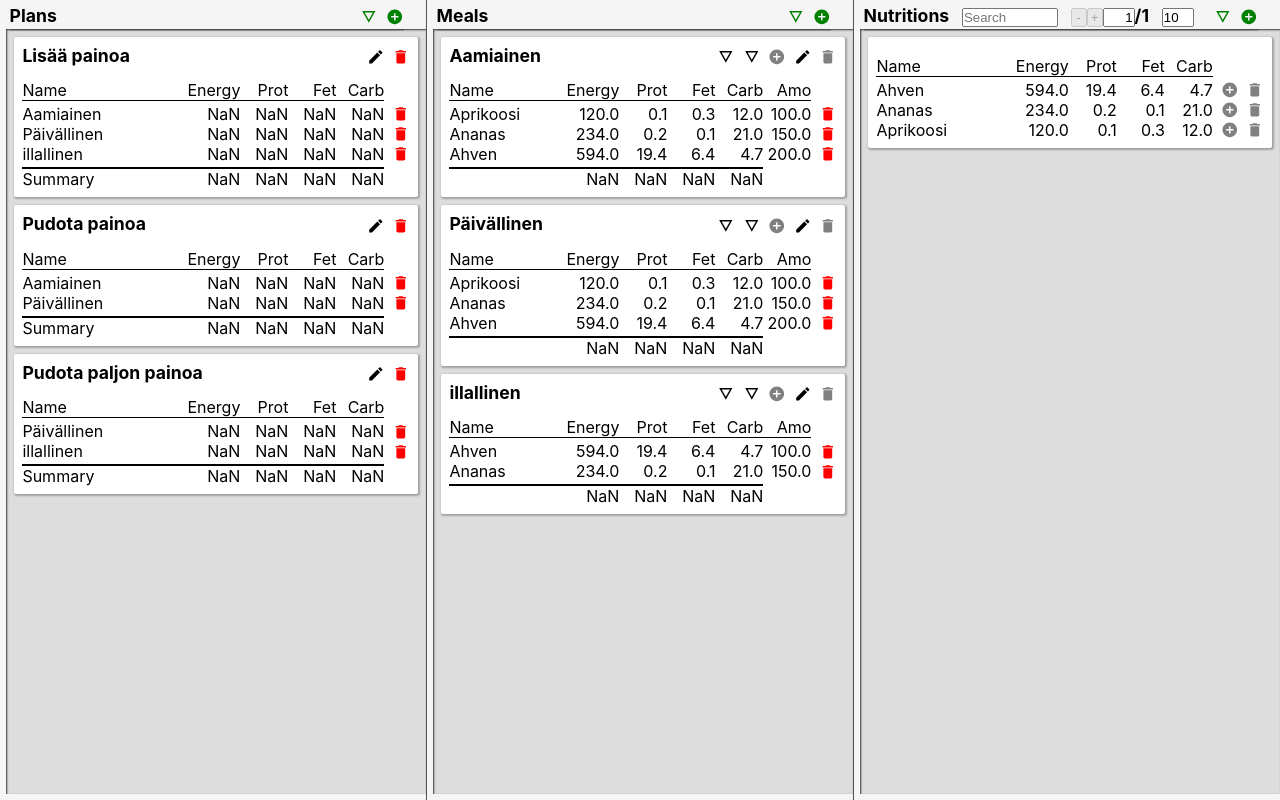
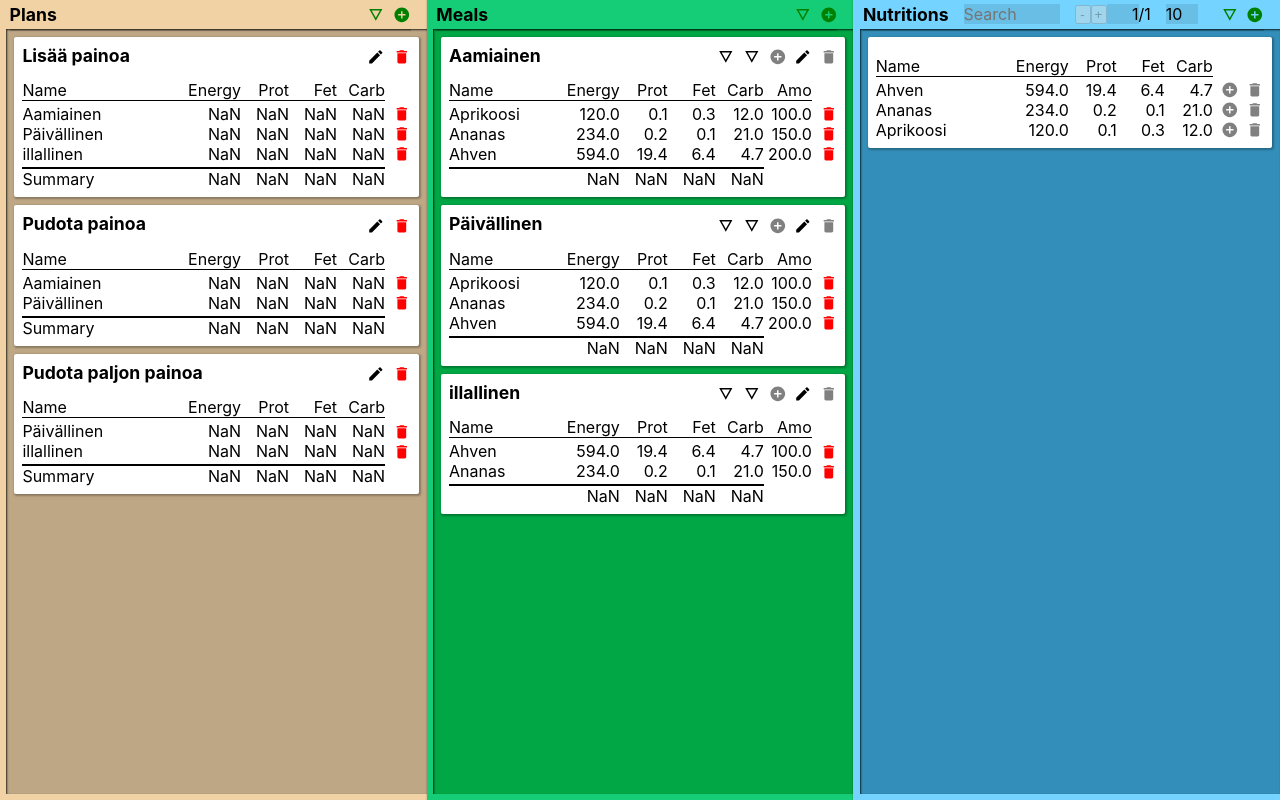
Before and after one commit to mtleinon/nutrition, a React (Create React App) app: page / in a window 1280 px wide. Built offline with nearby package versions, Linux system fonts and the light colour scheme.

Commit message:
Restyled nutrition list header.

```diff
--- a/src/App.css
+++ b/src/App.css
@@ -7,10 +7,11 @@ body, html {
   padding: 0;
 }
 
+
 /* Mobile layout by default. Only one column. */
 .container {
   display: grid;
-  grid-gap: 1px;
+  /* grid-gap: 1px; */
   grid-template-columns: 1fr;
   grid-template-rows: auto auto auto;
   height: 100vh;
@@ -28,6 +29,7 @@ body, html {
   overflow-y: hidden ;
   overflow-x: hidden ;
 }
+
 
 @media only screen and (min-width: 800px) {
   .container {
@@ -68,13 +70,45 @@ body, html {
   position: relative;
   z-index: 10;
   display: flex;
+  font-size: 1rem;
+  font-weight: normal;
+  align-items: center;
+  justify-content: space-between;
+  height: 1.8rem;
+  margin: 0rem 1rem 0rem .6rem;
+
+  box-shadow: 0px 2px 0px 0px rgba(0,0,0,.2);
+}
+.listTitle {
   font-size: 1.1rem;
   font-weight: bold;
-  align-content: center;
-  justify-content: space-between;
-  height: 1.5rem;
-  margin: .3rem 1.4rem 0rem .6rem;
-  box-shadow: 0px 2px 0px 0px rgba(0,0,0,.2);
+}
+.listTitleRow input {
+  font-family: inherit;
+  font-size: inherit;
+  padding: 0;
+  background-color: rgba(1,1,1,.1);
+  border: none;
+}
+.pageSelection {
+  display: inline-flex;
+  align-items: center;
+  font-size: inherit;
+}
+.pageButtons {
+  display: inline-flex;
+  align-items: center;
+}
+.pageNumber {
+  display: inline-flex;
+  align-items: center;
+}
+.pageSize {
+  display: inline-flex;
+  align-items: center;
+}
+.searchInput {
+  align-self: center;
 }
 
 ul {
@@ -157,8 +191,64 @@ ul {
   margin-top: .2rem;
 }
 
-.pageButtons {
-  display: inline-flex;
-  align-items: center;
+.mealListColor {
+  background-color: rgb(21, 204, 119);
+}
+.mealListContainerColor {
+  background-color: rgb(0,167,68);
 
+  /* Scroll bar styling for FireFox */
+  scrollbar-color:  rgba(0,0,0,.5) rgba(21, 204, 119, 0.85);;
+  scrollbar-width: thin;
 }
+
+.nutritionListColor {
+  background-color: rgb(117, 211, 255);
+}
+.nutritionListContainerColor {
+  background-color: rgb(51, 143, 185);
+  /* Scroll bar styling for FireFox */
+  scrollbar-color:  rgba(0,0,0,.5) rgba(117, 211, 255, 0.85);;
+  scrollbar-width: thin;
+}
+.planListColor {
+  background-color: #F1D2A4;
+}
+.planListContainerColor {
+  background-color: rgba(241, 210, 164, 0.795);
+  background-color: rgb(190, 167, 132);
+
+  /* Scroll bar styling for FireFox */
+  scrollbar-color:  rgba(0,0,0,.5) rgba(241, 210, 164, 0.85);;
+  scrollbar-width: thin;
+}
+
+/* Scroll bar styling for Chrome */
+/* width */
+::-webkit-scrollbar {
+  width: 8px;
+}
+/* Track */
+.planListContainerColor::-webkit-scrollbar-track {
+  background-color: rgba(241, 210, 164, 0.85);
+}
+.mealListContainerColor::-webkit-scrollbar-track {
+  background-color: rgba(21, 204, 119, 0.85);
+}
+.nutritionListContainerColor::-webkit-scrollbar-track {
+  background-color: rgba(117, 211, 255, 0.85);
+}
+/* Handle */
+::-webkit-scrollbar-thumb {
+  background: rgba(0,0,0,.5);
+}
+/* Handle on hover */
+::-webkit-scrollbar-thumb:hover {
+  background: rgba(0,0,0,1);
+}
+
+/* Scroll bar styling for Firefox */
+.scroller {
+  scrollbar-color: rebeccapurple green;
+  scrollbar-width: thin;
+}
--- a/src/MealsList.js
+++ b/src/MealsList.js
@@ -8,6 +8,7 @@ import { MdAddCircle } from 'react-icons/md';
 import { MdDetails } from 'react-icons/md';
 import { ShowContext } from './context/show.context';
 import { ShowDispatchContext } from './context/show.context';
+import { Scrollbars } from 'react-custom-scrollbars';
 
 export default function MealsList() {
   const meals = useContext(MealContext);
@@ -15,7 +16,11 @@ export default function MealsList() {
   const showDispatch = useContext(ShowDispatchContext);
   const show = useContext(ShowContext);
   return (
-    <div className={'mealList' + (show.showMeals ? '' : ' closedList')}>
+    <div
+      className={
+        'mealListColor mealList' + (show.showMeals ? '' : ' closedList')
+      }
+    >
       <div className="listTitleRow">
         <div className="listTitle">Meals</div>
         <div className="icons">
@@ -51,7 +56,7 @@ export default function MealsList() {
         </div>
       </div>
       {show.showMeals && (
-        <div className="listContainer">
+        <div className="mealListContainerColor listContainer">
           <ul>
             {meals.map(meal => (
               <Meal key={meal.id} meal={meal} />
--- a/src/NutritionsList.js
+++ b/src/NutritionsList.js
@@ -11,6 +11,7 @@ import { ShowDispatchContext } from './context/show.context';
 import { MdDetails } from 'react-icons/md';
 
 import { MealContext } from './context/meal.context';
+import { Scrollbars } from 'react-custom-scrollbars';
 
 export default function NutritionsList() {
   const nutritions = useContext(NutritionContext).nutritions;
@@ -70,12 +71,13 @@ export default function NutritionsList() {
 
   return (
     <div
-      className={'nutritionList' + (show.showNutritions ? '' : ' closedList')}
+      className={
+        'nutritionListColor nutritionList' +
+        (show.showNutritions ? '' : ' closedList')
+      }
     >
       <div className="listTitleRow">
         <div className="listTitle">Nutritions</div>
-        <div className="searchInput">
-          {/* search: */}
         <input
           placeholder="Search"
           style={{ width: '6rem' }}
@@ -83,7 +85,7 @@ export default function NutritionsList() {
           value={filterState.searchString}
         />
         {/* ({filterState.filteredNutritions.length}) */}
-        </div>
+        {/* </div> */}
         <div className="pageSelection">
           <div className="pageButtons">
             <button
@@ -104,7 +106,7 @@ export default function NutritionsList() {
               +
             </button>
           </div>
-          <div className="pageNumber" style={{ display: 'inline-block' }}>
+          <div className="pageNumber">
             <input
               style={{ width: '2rem', textAlign: 'right' }}
               onChange={e => setPage(e.target.value)}
@@ -157,7 +159,7 @@ export default function NutritionsList() {
         </div>
       </div>
       {show.showNutritions && (
-        <div className="listContainer">
+        <div className="nutritionListContainerColor listContainer">
           <div className="card">
             <div className="cardContent">
               <ul>
--- a/src/PlansList.js
+++ b/src/PlansList.js
@@ -8,6 +8,7 @@ import uuidv1 from 'uuid/v1';
 import IconWithTooltip from './IconWithTooltip';
 import { MdAddCircle } from 'react-icons/md';
 import { MdDetails } from 'react-icons/md';
+import { Scrollbars } from 'react-custom-scrollbars';
 
 export default function PlansList() {
   const planDispatch = useContext(PlanDispatchContext);
@@ -16,7 +17,9 @@ export default function PlansList() {
   const show = useContext(ShowContext);
   return (
     <div
-      className={'planList' + (show.showPlans ? '' : ' closedList')}
+      className={
+        'planListColor planList' + (show.showPlans ? '' : ' closedList')
+      }
       // style={{ height: show.showPlans ? '100%' : '1.8rem' }}
     >
       <div className="listTitleRow">
@@ -54,7 +57,7 @@ export default function PlansList() {
         </div>
       </div>
       {show.showPlans && (
-        <div className="listContainer">
+        <div className="planListContainerColor listContainer">
           <ul>
             {plans.map(plan => (
               <Plan key={plan.id} plan={plan} />
```
Lines whose indentation alone changed are shown as unchanged.
